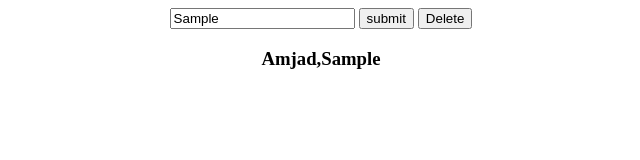
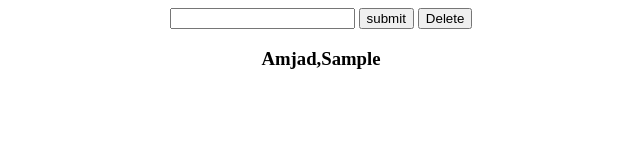
Before and after one commit to amjadalamripr/js-lessons, a plain HTML site: page array.html in a window 1280 px wide. Both pictures are taken after typing "Sample" into the empty fields and a click on the button "submit". Shown: the full height of the page, 319-959 px from the left. Drawn offline with Linux system fonts and the light colour scheme.

Commit message:
Update array.html

```diff
--- a/array.html
+++ b/array.html
@@ -23,6 +23,7 @@
             var add=document.getElementById("text").value;
             var newitem =array.push(add);
             document.getElementById("names").innerHTML = array;
+             document.getElementById("text").value=""
         }
 
         document.getElementById("pop").addEventListener("click", function () {
```
